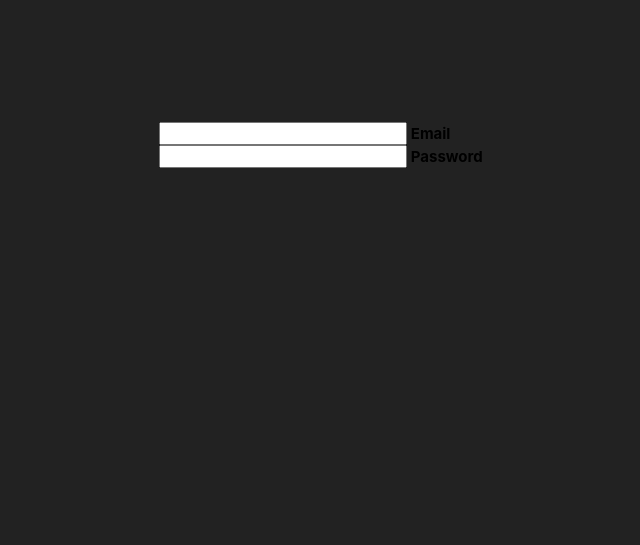
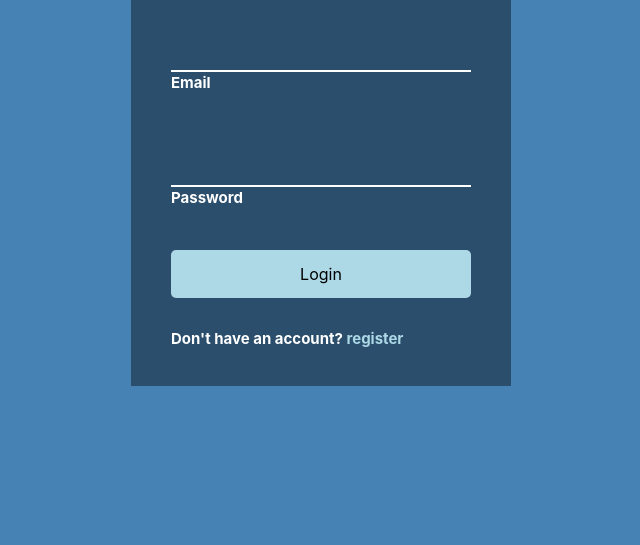
Before and after one commit to gowthamBhat/form-wave-animation, a plain HTML site: page index.html in a window 1280 px wide. Shown: the part 255-800 px from the top of the page, without its empty margins (319-959 px from the left). Drawn offline with Linux system fonts and the light colour scheme.

Commit message:
design part

```diff
--- a/css/style.css
+++ b/css/style.css
@@ -7,9 +7,11 @@ html {
   font-size: 62.5%;
 }
 body {
-  background-color: #222;
+  /* background-color: #222; */
   display: flex;
   font-size: 1.5rem;
+  background-color: steelblue;
+  color: #fff;
   font-weight: 700;
   line-height: 1.5;
   align-items: center;
@@ -18,3 +20,56 @@ body {
   font-family: -apple-system, BlinkMacSystemFont, 'Segoe UI', Roboto, Oxygen,
     Ubuntu, Cantarell, 'Open Sans', 'Helvetica Neue', sans-serif;
 }
+.container {
+  background-color: rgba(0, 0, 0, 0.4);
+  padding: 20px 40px;
+  border-radius: 5 px;
+}
+.container h1 {
+  text-align: center;
+  margin-bottom: 30px;
+}
+.container a {
+  text-decoration: none;
+  color: lightblue;
+}
+.btn {
+  cursor: pointer;
+  display: inline-block;
+  width: 100%;
+  background-color: lightblue;
+  padding: 15px;
+  font-family: inherit;
+  font-size: 16px;
+  border: 0;
+  border-radius: 5px;
+}
+.text {
+  margin-top: 30px;
+}
+.btn:focus {
+  outline: 0;
+}
+.btn:active {
+  transform: scale(0.98);
+}
+.form-control {
+  position: relative;
+  margin: 20px 0 40px;
+  width: 300px;
+}
+.form-control input {
+  background-color: transparent;
+  border: 0;
+  border-bottom: 2px #fff solid;
+  display: block;
+  width: 100%;
+  padding: 15px 0;
+  font-size: 18px;
+  color: #fff;
+  /* outline: none; */
+}
+.form-control input:focus,
+.form-control input:valid {
+  outline: 0;
+}
--- a/index.html
+++ b/index.html
@@ -11,15 +11,21 @@
   </head>
   <body>
     <div class="container">
+      <h1>Please Login</h1>
       <form>
         <div class="form-control">
-          <input type="text" name="" id="" />
+          <input type="text" name="" id="" required />
           <label>Email</label>
         </div>
         <div class="form-control">
-          <input type="password" name="" id="" />
+          <input type="password" name="" id="" required />
           <label>Password</label>
         </div>
+        <button class="btn">Login</button>
+        <p class="text">
+          Don't have an account?
+          <a href="#">register</a>
+        </p>
       </form>
     </div>
   </body>
```
